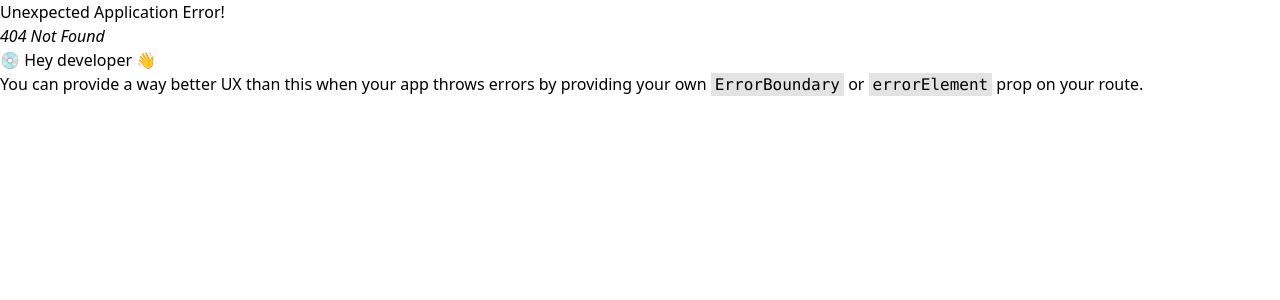
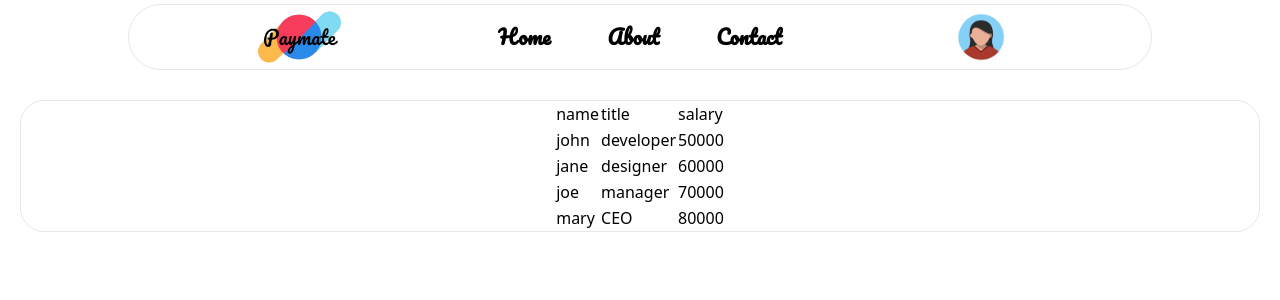
Before and after one commit to GRASiN1/PaymateFrontend, a React (Create React App) app: page /about in a window 1280 px wide. Before the commit this address had no page. Shown: the top 300 px of the page. Built offline with nearby package versions, Linux system fonts and the light colour scheme.

Commit message:
navbar completed | need to add logout functionality at last

```diff
--- a/src/components/navbar/navbar.jsx
+++ b/src/components/navbar/navbar.jsx
@@ -6,44 +6,57 @@ export default function Navbar() {
   return (
     <nav className="w-full h-16 flex flex-row justify-around items-center fixed top-0 z-10 font-pacifico">
       <div className="w-4/5 h-14 flex flex-row justify-around items-center fixed top-0 z-10 pt-8 pb-8 border-1 m-1 rounded-full">
-        <div className="w-full flex justify-center items-center">
+        <div id="brandLogo" className="w-full flex justify-center items-center">
           <NavLink to="/">
             <img src="/images/logoNoBg2.png" alt="brand" width={150} />
           </NavLink>
         </div>
-        <div className="w-full flex justify-center items-center">
+        <div id="menu" className="w-full flex justify-center items-center">
           <ul className="w-full flex flex-row justify-around items-center font-semibold text-xl">
-            <li>Home</li>
-            <li>About</li>
-            <li>Contact</li>
+            <NavLink to="/">
+              <li className="cursor-pointer">Home</li>
+            </NavLink>
+            <NavLink to="/about">
+              <li className="cursor-pointer">About</li>
+            </NavLink>
+            <NavLink to="/contact">
+              <li className="cursor-pointer">Contact</li>
+            </NavLink>
           </ul>
         </div>
-        <div className="w-full flex justify-center items-center">
+        <div id="profile" className="w-full flex justify-center items-center">
           <div className="relative group">
             <NavLink to="/">
               <img
                 src="/images/avatar.png"
                 alt="Profile"
                 className="w-12 h-12 rounded-full cursor-pointer"
-                onClick={() => setIsOpen(!isOpen)}
+                onMouseEnter={() => setIsOpen(!isOpen)}
               />
             </NavLink>
             {isOpen && (
-              <div className="absolute right-0 mt-2 bg-white text-black p-4 rounded-lg shadow-lg">
-                <ul>
-                  <li className="cursor-pointer hover:text-blue-500">
-                    Profile
-                  </li>
-                  <li className="cursor-pointer hover:text-blue-500">
-                    Settings
-                  </li>
-                  <li className="cursor-pointer hover:text-blue-500">Logout</li>
+              <div
+                className="absolute right-0 mt-2 bg-white text-black p-4 rounded-lg shadow-lg"
+                onMouseLeave={() => setIsOpen(!isOpen)}
+              >
+                <ul className="flex flex-col items-center justify-center">
+                  <NavLink to="/profile">
+                    <li className="cursor-pointer hover:text-blue-500">
+                      Profile
+                    </li>
+                  </NavLink>
+
+                  <NavLink to="/groups">
+                    <li className="cursor-pointer hover:text-blue-500">
+                      Groups
+                    </li>
+                  </NavLink>
                 </ul>
                 <button
-                  className="mt-4 text-white bg-red-500 px-3 py-1 rounded hover:bg-red-600"
+                  className="mt-4 text-white bg-red-600 px-3 py-1 rounded hover:bg-blue-500 hover:text-black"
                   onClick={() => setIsOpen(false)}
                 >
-                  Close
+                  Logout
                 </button>
               </div>
             )}
--- /dev/null
+++ b/src/pages/about.jsx
@@ -0,0 +1,38 @@
+import React from "react";
+import Navbar from "../components/navbar/navbar";
+
+export default function About() {
+  let data = [
+    { name: "name", title: "title", salary: "salary" },
+    ["john", "developer", "50000"],
+    ["jane", "designer", "60000"],
+    ["joe", "manager", "70000"],
+    ["mary", "CEO", "80000"],
+  ];
+  return (
+    <div
+      id="main-container"
+      className="w-full min-h-screen flex flex-col items-center p-5"
+    >
+      <Navbar />
+      <div className="w-full h-full flex flex-col justify-center items-center mt-20 border-1 rounded-3xl">
+        <table>
+          <tr>
+            <td>{data[0].name}</td>
+            <td>{data[0].title}</td>
+            <td>{data[0].salary}</td>
+          </tr>
+          {data.slice(1).map((item, index) => {
+            return (
+              <tr key={index}>
+                {item.map((value, index) => {
+                  return <td key={index}>{value}</td>;
+                })}
+              </tr>
+            );
+          })}
+        </table>
+      </div>
+    </div>
+  );
+}
--- /dev/null
+++ b/src/pages/contact.jsx
@@ -0,0 +1,16 @@
+import React from "react";
+import Navbar from "../components/navbar/navbar";
+
+export default function Contact() {
+  return (
+    <div
+      id="main-container"
+      className="w-full min-h-screen flex flex-col items-center p-5"
+    >
+      <Navbar />
+      <div className="w-full h-full flex flex-col justify-center items-center mt-20 border-1 rounded-3xl">
+        <h1>Contact page</h1>
+      </div>
+    </div>
+  );
+}
--- /dev/null
+++ b/src/pages/groups.jsx
@@ -0,0 +1,16 @@
+import React from "react";
+import Navbar from "../components/navbar/navbar";
+
+export default function Groups() {
+  return (
+    <div
+      id="main-container"
+      className="w-full min-h-screen flex flex-col items-center p-5"
+    >
+      <Navbar />
+      <div className="w-full h-full flex flex-col justify-center items-center mt-20 border-1 rounded-3xl">
+        <h1>Groups page</h1>
+      </div>
+    </div>
+  );
+}
--- /dev/null
+++ b/src/pages/profile.jsx
@@ -0,0 +1,16 @@
+import React from "react";
+import Navbar from "../components/navbar/navbar";
+
+export default function Profile() {
+  return (
+    <div
+      id="main-container"
+      className="w-full min-h-screen flex flex-col items-center p-5"
+    >
+      <Navbar />
+      <div className="w-full h-full flex flex-col justify-center items-center mt-20 border-1 rounded-3xl">
+        <h1>Profile page</h1>
+      </div>
+    </div>
+  );
+}
```
Also changed, not shown: src/services/routes.js (+20 -0 lines).
